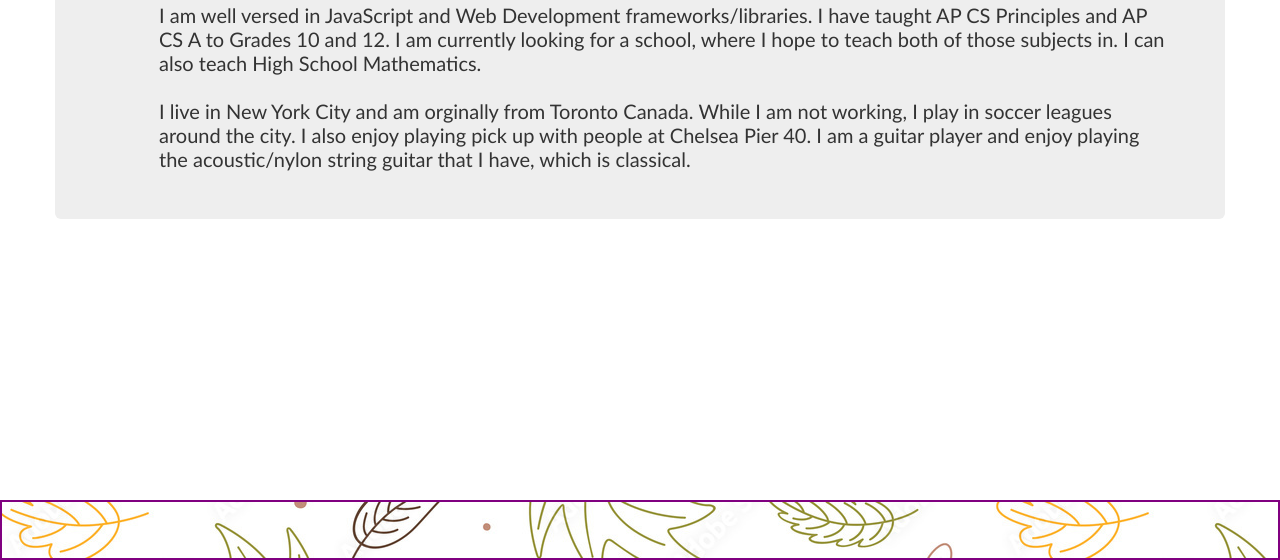
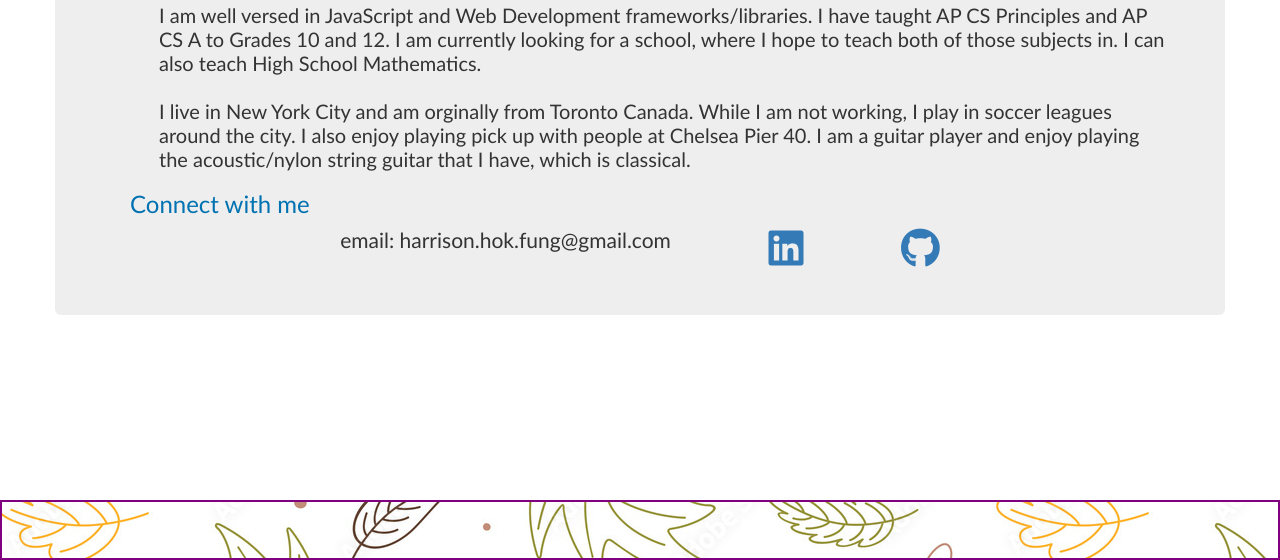
Before and after one commit to hfung8/teachingPortfolio, a website: page public/about.html in a window 1280 px wide. Shown: the part 240-800 px from the top of the page. Drawn offline with nearby package versions, Linux system fonts and the light colour scheme.

Commit message:
added about resume and stylesheet content

```diff
--- a/public/about.html
+++ b/public/about.html
@@ -11,6 +11,8 @@
     <link rel="stylesheet" href="https://cdn.jsdelivr.net/npm/bootstrap@3.3.7/dist/css/bootstrap-theme.min.css" integrity="sha384-rHyoN1iRsVXV4nD0JutlnGaslCJuC7uwjduW9SVrLvRYooPp2bWYgmgJQIXwl/Sp" crossorigin="anonymous">
     <!-- Latest compiled and minified JavaScript -->
     <script src="https://cdn.jsdelivr.net/npm/bootstrap@3.3.7/dist/js/bootstrap.min.js" integrity="sha384-Tc5IQib027qvyjSMfHjOMaLkfuWVxZxUPnCJA7l2mCWNIpG9mGCD8wGNIcPD7Txa" crossorigin="anonymous"></script>
+    <!--font awesome icons-->
+    <script src="https://kit.fontawesome.com/ce364c9b92.js" crossorigin="anonymous"></script>
     <link rel="stylesheet" href="./stylesheets/style.css" >
 </head>
 <body>
@@ -56,9 +58,16 @@
                     I live in New York City and am orginally from Toronto Canada. While I am not working, I play in soccer leagues around the city. I also enjoy playing pick up with people at Chelsea Pier 40. I am a guitar player and enjoy playing the acoustic/nylon string guitar that I have, which is classical.
                 </div>
             </div>
+            <div class="container-fluid">
+                <h3 class="connect">Connect with me</h3>
+                <div class="container-fluid icons">
+                    <p>email: harrison.hok.fung@gmail.com</p>
+                    <a href="https://www.linkedin.com/in/harrisonfung/"><i class="fa-brands fa-linkedin fa-2xl"></i></a>
+                    <a href="https://github.com/hfung8"><i class="fa-brands fa-github fa-2xl"></i></a>
+                </div>
+            </div>
         </div>
     </div>
-
 </body>
 <div class="container-fluid footer">
 </div>
--- a/public/stylesheets/style.css
+++ b/public/stylesheets/style.css
@@ -53,3 +53,13 @@
     background-image: url(../images/wallpaper2.jpeg);
     background-repeat: repeat;
 }
+
+.icons {
+    display: flex;
+    align-items: center;
+    justify-content: space-evenly;
+}
+
+.connect {
+    color: #0072b1;
+}
```
Also changed, not shown: public/resume.html (+2 -0 lines). Lines whose indentation alone changed are shown as unchanged.
